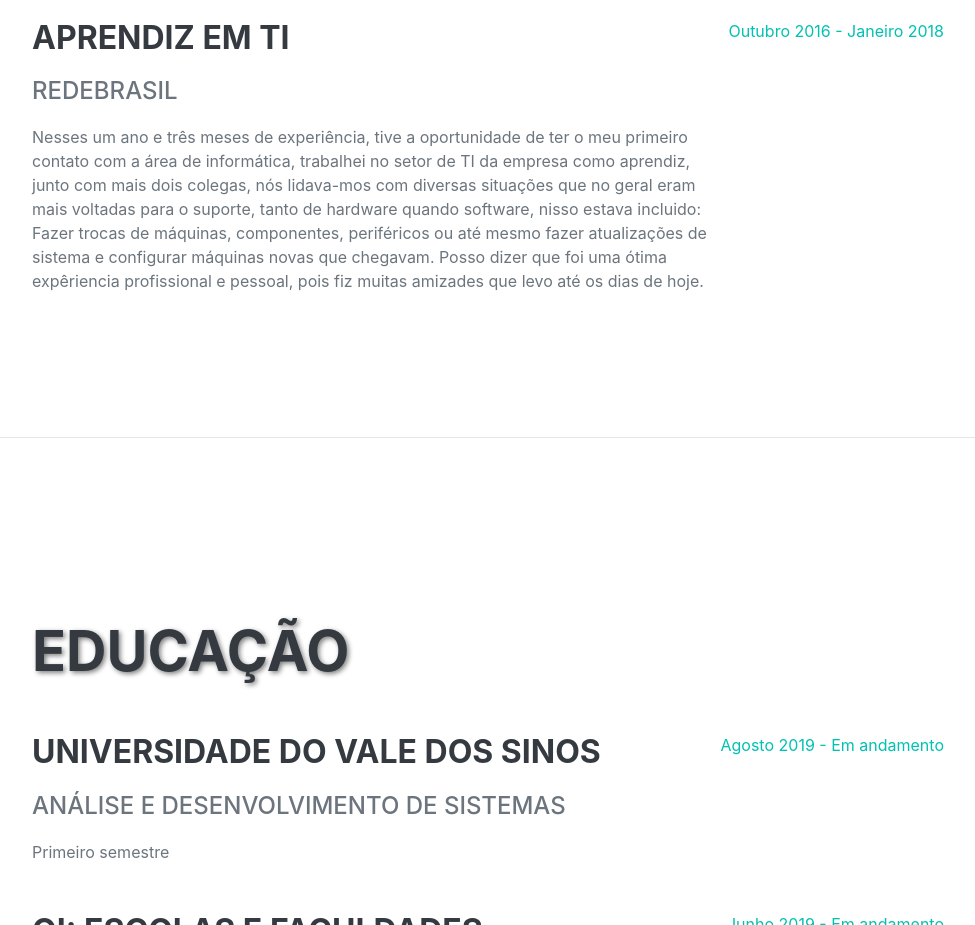
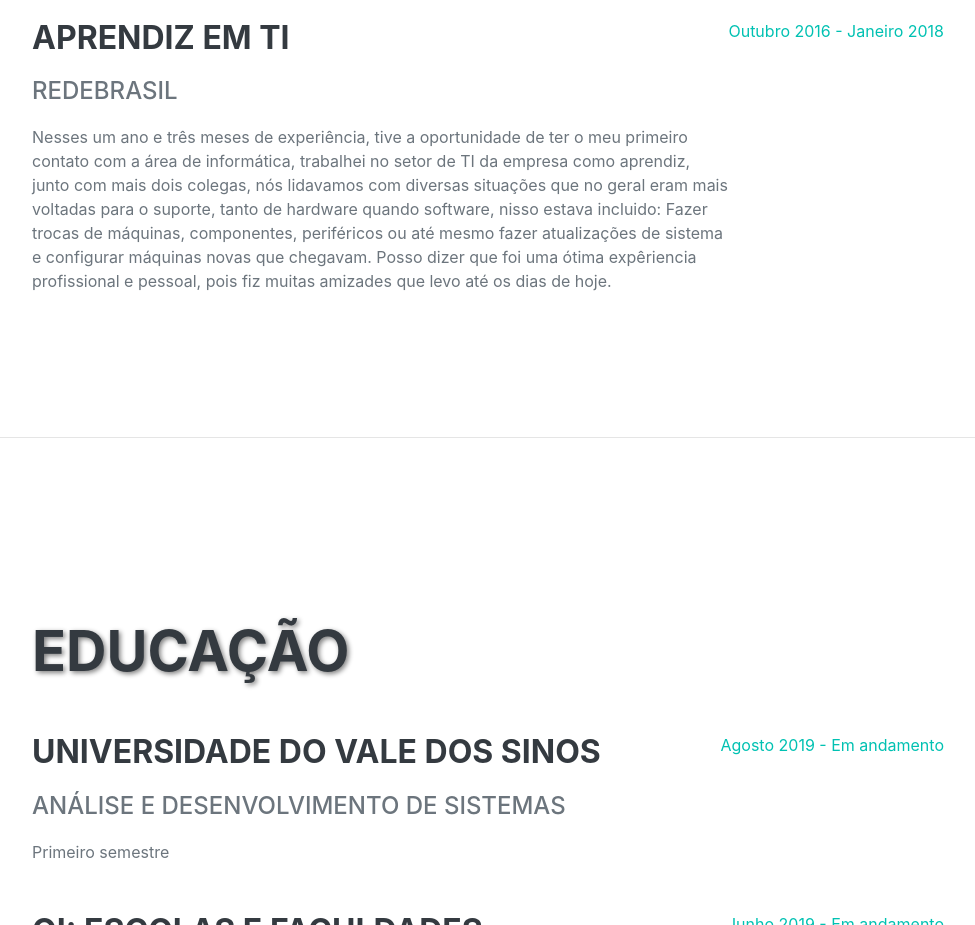
Before and after one commit to LucasJVieira/Curriculo_lucasvieira, a plain HTML site: page index.html in a window 1280 px wide. Shown: the part 1220-2145 px from the top of the page, without its empty margins (288-1263 px from the left). Drawn offline with nearby package versions, Linux system fonts and the light colour scheme; a web font is replaced by a local one.

Commit message:
Text correction
Lidáva-mos -> Lidávamos

```diff
--- a/index.html
+++ b/index.html
@@ -114,7 +114,7 @@
                         <div class="flex-grow-1">
                             <h3 class="mb-0">Aprendiz em TI</h3>
                             <div class="subheading mb-3">RedeBrasil</div>
-                            <p>Nesses um ano e três meses de experiência, tive a oportunidade de ter o meu primeiro contato com a área de informática, trabalhei no setor de TI da empresa como aprendiz, junto com mais dois colegas, nós lidava-mos com diversas situações que no geral eram mais voltadas para o suporte, tanto de hardware quando software, nisso estava incluido: Fazer trocas de máquinas, componentes, periféricos ou até mesmo fazer atualizações de sistema e configurar máquinas novas que chegavam. Posso dizer que foi uma ótima expêriencia profissional e pessoal, pois fiz muitas amizades que levo até os dias de hoje.</p>
+                            <p>Nesses um ano e três meses de experiência, tive a oportunidade de ter o meu primeiro contato com a área de informática, trabalhei no setor de TI da empresa como aprendiz, junto com mais dois colegas, nós lidavamos com diversas situações que no geral eram mais voltadas para o suporte, tanto de hardware quando software, nisso estava incluido: Fazer trocas de máquinas, componentes, periféricos ou até mesmo fazer atualizações de sistema e configurar máquinas novas que chegavam. Posso dizer que foi uma ótima expêriencia profissional e pessoal, pois fiz muitas amizades que levo até os dias de hoje.</p>
                         </div>
                         <div class="flex-shrink-0"><span class="data text-primary">Outubro 2016 - Janeiro 2018</span></div>
                     </div>
```
